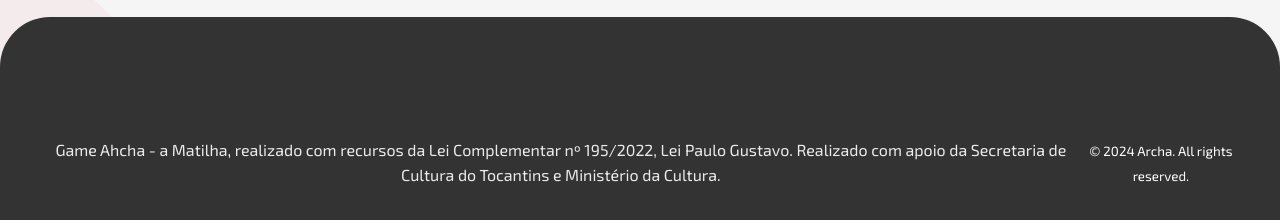
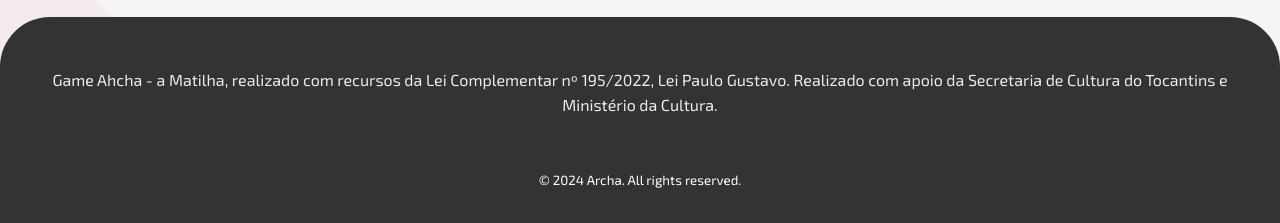
Before and after one commit to cristovaoliberato/newarcha, a plain HTML site: page index.html in a window 1280 px wide. Shown: the part 6104-6327 px from the top of the page. Drawn offline with Linux system fonts and the light colour scheme.

Commit message:
atualizando footer

```diff
--- a/assets/css/styles.css
+++ b/assets/css/styles.css
@@ -445,7 +445,7 @@
     position: relative;
     z-index: 5;
     margin-top: -100px;
-    padding-top: 120px;
+    padding-top: 50px;
     border-radius: 50px 50px 0 0;
     text-align: center;
 }
@@ -454,7 +454,18 @@
     display: flex;
     justify-content: center;
     align-items: center;
+    flex-direction: column;
+
 }
+.footer-patrocinadores {
+    margin-bottom: 1rem;
+    font-size: 1.2rem;
+}
+
+.footer-copy {
+    margin-top: 2rem;
+}
+
 
 footer p {
     font-size: 1rem;
@@ -798,7 +809,7 @@
 }
 
 .character-slide.active {
-    opacity: 0.4;
+    opacity: 1;
     transform: scale(1.1);
     z-index: 2;
     cursor: default;
```
